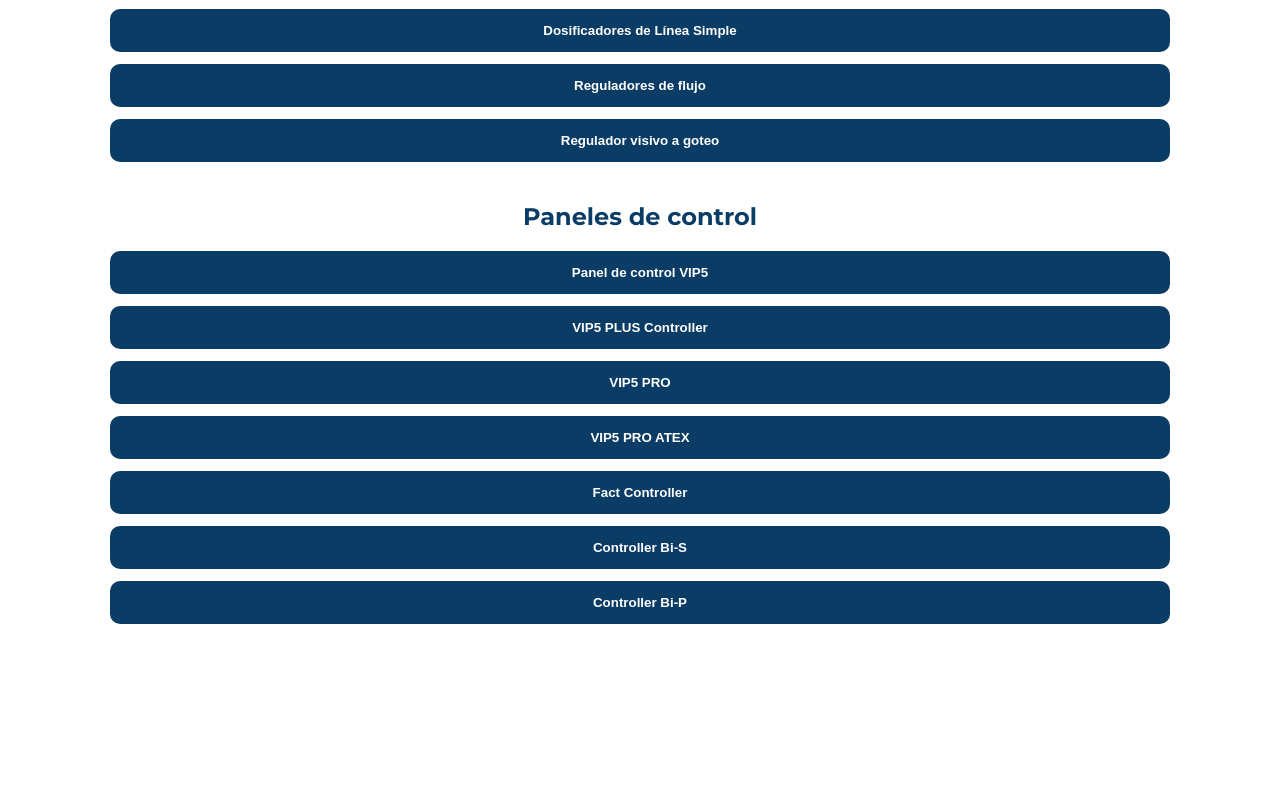
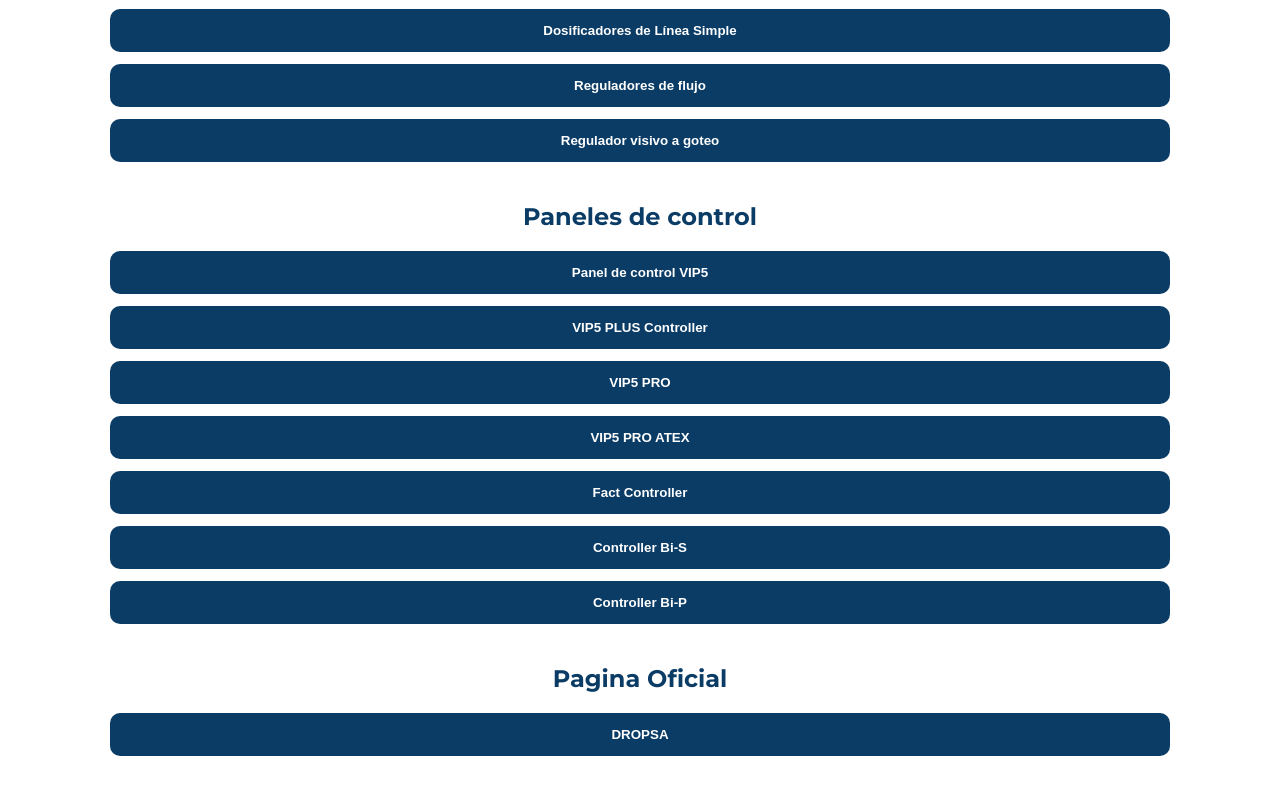
Before and after one commit to Linkbirs/dropsa, a plain HTML site: page index.html in a window 1280 px wide. Shown: the part 1223-2018 px from the top of the page. Before the commit the page ends 1887 px from the top, so only its background shows below. Drawn offline with Linux system fonts and the light colour scheme.

Commit message:
Update index.html

```diff
--- a/index.html
+++ b/index.html
@@ -96,8 +96,8 @@
   </div>
 
   <div class="buttons">
+    <button onclick="window.open('https://sites.google.com/view/dropsa-parte-13/p%C3%A1gina-principal')">Línea doble</button>
     <button onclick="window.open('https://sites.google.com/view/dropsa-parte-12/p%C3%A1gina-principal')">Progresivos</button>
-    <button onclick="window.open('https://sites.google.com/view/dropsa-parte-13/p%C3%A1gina-principal')">Línea doble</button>
   </div>
 
   <div class="section-title">
@@ -133,6 +133,14 @@
     <button onclick="window.open('https://sites.google.com/view/controller-bi-p/p%C3%A1gina-principal')">Controller Bi-P</button>
   </div>
 
+<div class="section-title">
+    <h2>Pagina Oficial</h2>
+  </div>
+
+  <div class="buttons">
+    <button onclick="window.open('https://www.dropsa.com/en')">DROPSA</button>
+  </div>
+
 </div>
 
 </body>
```
